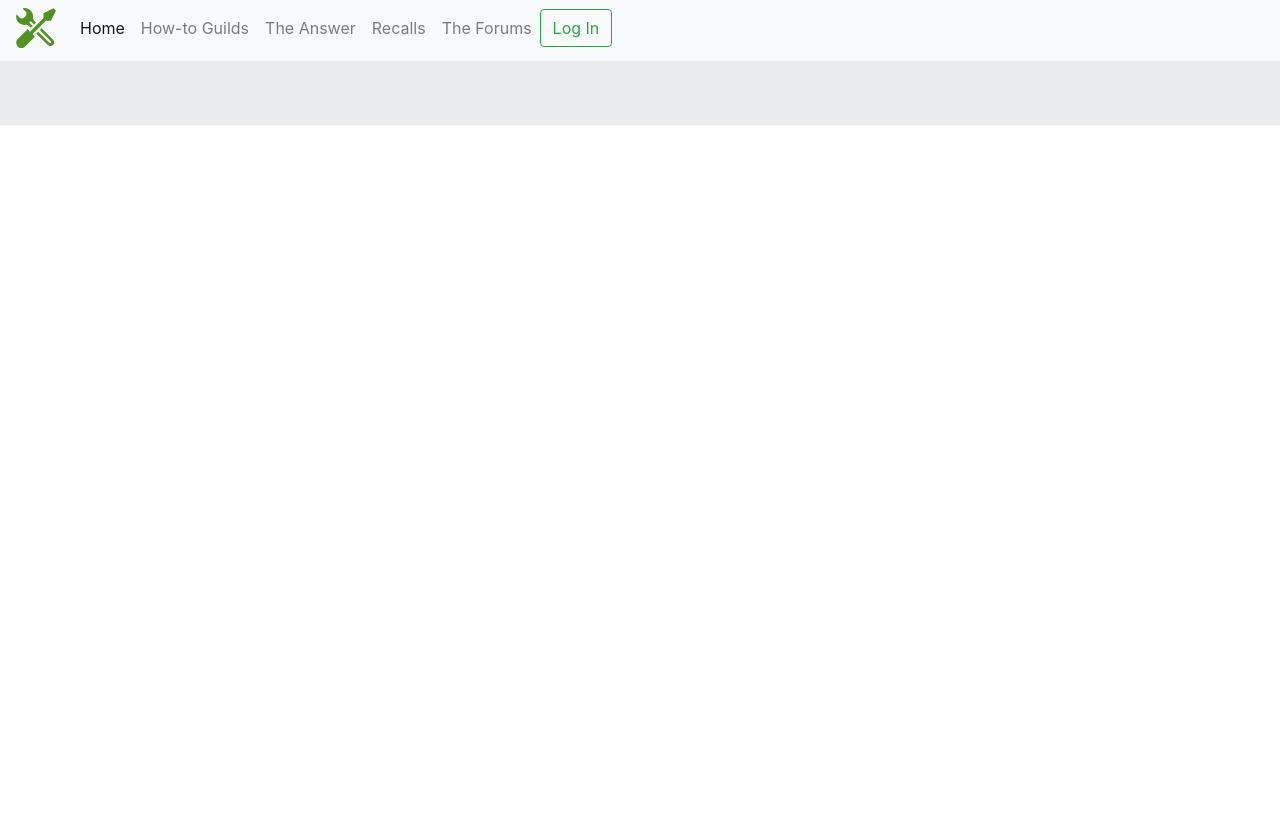
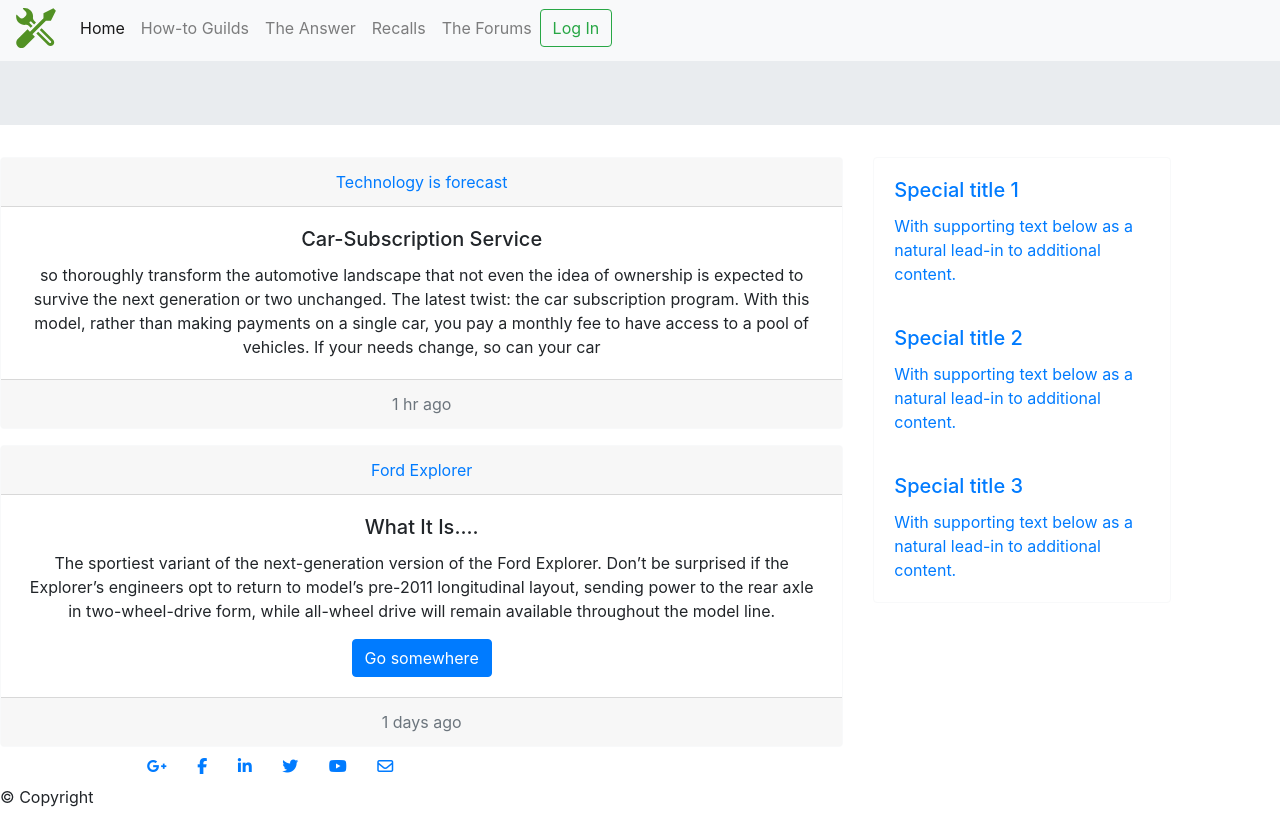
Before and after one commit to AaronGoodrum/autoRepair, a website: page index.html in a window 1280 px wide. Shown: the part 299-1124 px from the top of the page. Before the commit the page ends 800 px from the top, so only its background shows below. Drawn offline with nearby package versions, Linux system fonts and the light colour scheme.

Commit message:
adding card for body

```diff
--- a/index.html
+++ b/index.html
@@ -59,8 +59,99 @@
         </div>
       </nav>
     </div>
+  </header>
 
-  </header>
+  <div class="row">
+      <div class="col-8">
+<!-- Primary Content  -->
+          <div class="card text-center border-light mb-3">
+              <div class="card-header">
+                  <a href="#">Technology is forecast</a>
+              </div>
+              <div class="card-body">
+                <h5 class="card-title">Car-Subscription Service</h5>
+                <p class="card-text">so thoroughly transform the automotive landscape that not even the idea of ownership is expected to survive the next generation or two unchanged.
+                  The latest twist: the car
+                  subscription program. With this model, rather than making payments on a single car, you pay a monthly fee to have access to a pool of vehicles.
+                   If your needs change, so can your car</p>
+              </div>
+              <div class="card-footer text-muted">
+                1 hr ago
+              </div>
+            </div>
+            <div class="card text-center border-light">
+                <div class="card-header">
+                    <a href="#">Ford Explorer</a>
+                </div>
+                <div class="card-body">
+                  <h5 class="card-title">What It Is....</h5>
+                  <p class="card-text">The sportiest variant of the next-generation version of the Ford Explorer. Don’t be surprised if the Explorer’s engineers
+                     opt to return to model’s pre-2011 longitudinal layout, sending power to the rear axle in two-wheel-drive form, while all-wheel drive
+                      will remain available throughout the model line.</p>
+                  <a href="#" class="btn btn-primary">Go somewhere</a>
+                </div>
+                <div class="card-footer text-muted">
+                  1 days ago
+                </div>
+              </div>
+      </div>
+<!-- Secondary Content Sidebar -->
+      <div class="col-3">
+          <div class="card border-light">
+              <div class="card-body">
+                <a href="#">
+                  <h5 class="card-title">Special title 1</h5>
+                  <p class="card-text">
+                    With supporting text below as a natural lead-in to additional content.
+                  </p>
+                </a>
+              </div>
+              <div class="card-body">
+                  <a href="#">
+                    <h5 class="card-title">Special title 2</h5>
+                    <p class="card-text">
+                      With supporting text below as a natural lead-in to additional content.
+                    </p>
+                  </a>
+                </div>
+                <div class="card-body">
+                    <a href="#">
+                      <h5 class="card-title">Special title 3</h5>
+                      <p class="card-text">
+                        With supporting text below as a natural lead-in to additional content.
+                      </p>
+                    </a>
+                  </div>
+            </div>
+      </div>
+  </div>
+
+
+<footer class="footer">
+  <div class="container">
+    <div class="col col-sm-4 align-self-center">
+      <div style="text-align:center">
+        <a class="btn btn-social-icon btn-google-plus" href="http://google.com/+"><i class="fa fa-google-plus"></i></a>
+        <a class="btn btn-social-icon btn-facebook" href="http://www.facebook.com/profile.php?id="><i class="fa fa-facebook"></i></a>
+        <a class="btn btn-social-icon btn-linkedin" href="http://www.linkedin.com/in/"><i class="fa fa-linkedin"></i></a>
+        <a class="btn btn-social-icon btn-twitter" href="http://twitter.com/"><i class="fa fa-twitter"></i></a>
+        <a class="btn btn-social-icon btn-youtube" href="http://youtube.com/"><i class="fa fa-youtube"></i></a>
+        <a class="btn btn-social-icon" href="mailto:"><i class="fa fa-envelope-o"></i></a>
+      </div>
+    </div>
+  </div>
+    <div class="row justify-content-cente">
+      <div class="col-auto">
+        <p>© Copyright</p>
+      </div>
+    </div>
+</footer>
+
+<!-- jQuery first, then Tether, then Bootstrap JS. -->
+<script src="node_modules/jquery/dist/jquery.min.js"></script>
+<script src="node_modules/tether/dist/js/tether.min.js"></script>
+<script src="node_modules/bootstrap/dist/js/bootstrap.min.js"></script>
+
 
 </body>
 </html>
```
